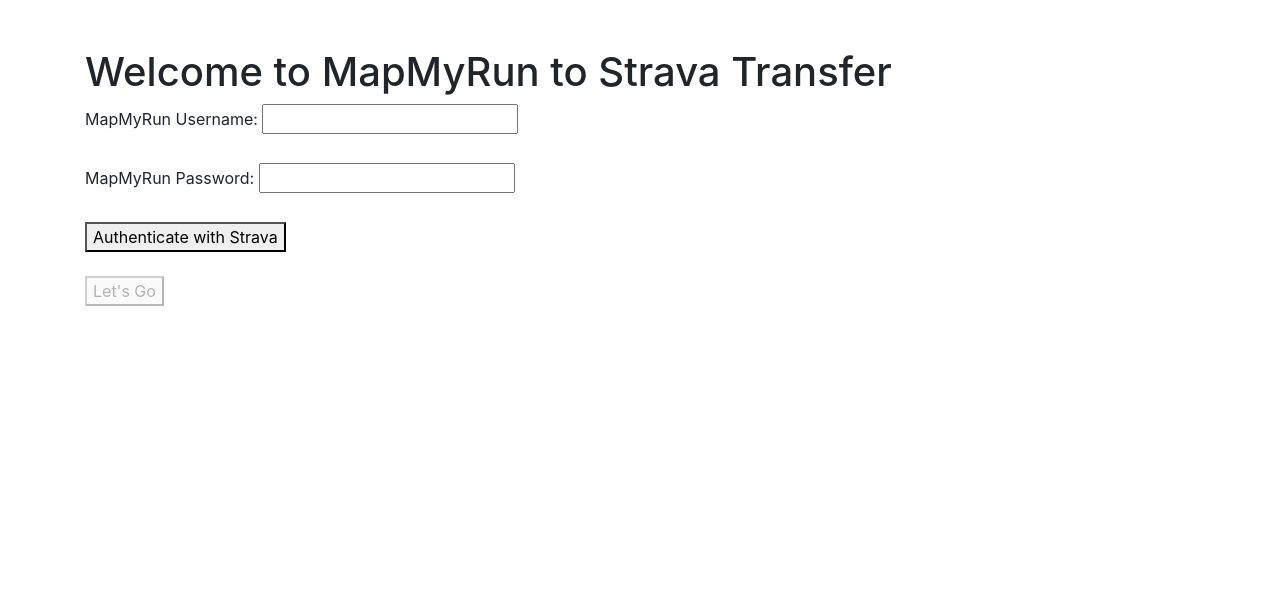
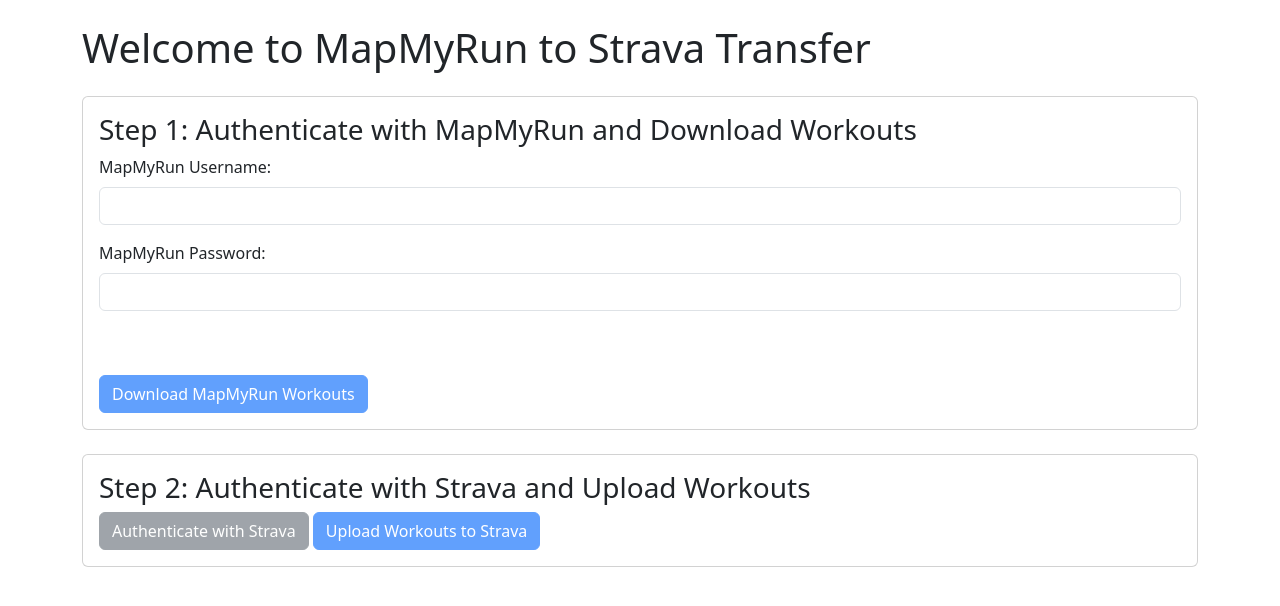
Before and after one commit to arianagoldstein/mapmyrun-to-strava, a Flask app: page / in a window 1280 px wide. Shown: the top 606 px of the page. Run offline with Flask 3, Linux system fonts and the light colour scheme; some libraries are stand-ins or nearby versions.

Commit message:
Styled with Boostrap, implemented dynamic progress bar for downloads

```diff
--- a/app/routes.py
+++ b/app/routes.py
@@ -1,10 +1,10 @@
 import time
 from flask import Blueprint, render_template, request, redirect, session, url_for, jsonify
-from src import download_mapmyrun, upload_strava
 import os
 import requests
+import threading
 from dotenv import load_dotenv
-from src.download_mapmyrun import download_mapmyrun_data
+from src.download_mapmyrun import download_mapmyrun_data, get_progress
 from src.upload_strava import upload_strava_data
 
 # Create a blueprint
@@ -76,36 +76,43 @@ def get_access_token():
     return session["strava_access_token"]
 
 
-@main.route("/submit_transfer_info", methods=["POST"])
-def submit_transfer_info():
+def download_workouts(username, password):
+    try:
+        download_mapmyrun_data(username, password)
+    except Exception as e:
+        print(f"Error downloading workouts: {str(e)}")
+
+@main.route("/download", methods=["POST"])
+def download():
     mapmyrun_username = request.form["mapmyrun_username"]
     mapmyrun_password = request.form["mapmyrun_password"]
 
     session["mapmyrun_username"] = mapmyrun_username
     session["mapmyrun_password"] = mapmyrun_password
 
-    return redirect(url_for("main.transfer"))
+    # Start workout download in the background
+    threading.Thread(target=download_workouts, args=(mapmyrun_username, mapmyrun_password)).start()
+
+    return jsonify({"status": "success", "message": "Download started successfully."})
 
 
-@main.route("/transfer", methods=["POST"])
-def transfer():
+@main.route("/upload", methods=["POST"])
+def upload():
     if "strava_access_token" in session:
-        mapmyrun_username = request.form["mapmyrun_username"]
-        mapmyrun_password = request.form["mapmyrun_password"]
         strava_access_token = get_access_token()
 
-        session["mapmyrun_username"] = mapmyrun_username
-        session["mapmyrun_password"] = mapmyrun_password
+        # Upload workouts to Strava
+        print("About to upload workouts to Strava")
+        try:
+            upload_strava_data(strava_access_token)
+            return jsonify({"status": "success", "message": "Workouts uploaded successfully."})
+        except Exception as e:
+            return jsonify({"status": "error", "message": str(e)})
+    else:
+        return jsonify({"status": "error", "message": "Please authenticate with Strava first!"})
 
-        # Download workouts from MapMyRun
-        print("About to download workouts from MapMyRun")
-        download_mapmyrun_data(mapmyrun_username, mapmyrun_password)
 
-        print("About to upload workouts to Strava")
-        upload_strava_data(strava_access_token)
-
-        return redirect(url_for("main.home"))
-
-    else:
-        print("Please authenticate with Strava first!")
-        return redirect(url_for("main.home"))
+@main.route("/download_progress")
+def download_progress():
+    progress = get_progress()
+    return jsonify({"progress": progress})
--- a/app/templates/index.html
+++ b/app/templates/index.html
@@ -2,23 +2,32 @@
 <html lang="en">
 <head>
     <meta charset="utf-8">
-    <meta name="viewport" content="width=device-width, initial-scale=1, shrink-to-fit=no">
+    <meta name="viewport" content="width=device-width, initial-scale=1">
     <title>MapMyRun to Strava Transfer</title>
+    <link href="https://cdn.jsdelivr.net/npm/bootstrap@5.3.3/dist/css/bootstrap.min.css" rel="stylesheet" integrity="sha384-QWTKZyjpPEjISv5WaRU9OFeRpok6YctnYmDr5pNlyT2bRjXh0JMhjY6hW+ALEwIH" crossorigin="anonymous">
     <script>
-      function checkForm() {
+        let mapMyRunAuthenticated = false;
+        let stravaAuthenticated = strava_authenticated ? 'true' : 'false';
+
+        function checkStep1Form() {
             const username = document.getElementById('mapmyrun_username').value;
             const password = document.getElementById('mapmyrun_password').value;
-          const stravaAuthenticated = strava_authenticated ? "true" : "false";
-          const letsGoButton = document.getElementById('lets_go_button');
-          letsGoButton.disabled = !(username && password && stravaAuthenticated);
+            const downloadButton = document.getElementById('download_workouts_button');
+            downloadButton.disabled = !(username && password);
+        }
+
+        function updateStep2Buttons() {
+            const authenticateStravaButton = document.getElementById('authenticate_strava_button');
+            const uploadWorkoutsButton = document.getElementById('upload_workouts_button');
+
+            authenticateStravaButton.disabled = !mapMyRunAuthenticated;
+            uploadWorkoutsButton.disabled = !(mapMyRunAuthenticated && stravaAuthenticated);
         }
 
         // Function to save form data to localStorage
         function saveFormData() {
             const username = document.getElementById('mapmyrun_username').value;
             const password = document.getElementById('mapmyrun_password').value;
-
-            // Save username and password to localStorage
             localStorage.setItem('mapmyrunUsername', username);
             localStorage.setItem('mapmyrunPassword', password);
         }
@@ -27,94 +36,147 @@
         function loadFormData() {
             const username = localStorage.getItem('mapmyrunUsername');
             const password = localStorage.getItem('mapmyrunPassword');
-
-            // Set input values if saved data exists
-            if (username) {
-                document.getElementById('mapmyrun_username').value = username;
+            if (username) document.getElementById('mapmyrun_username').value = username;
+            if (password) document.getElementById('mapmyrun_password').value = password;
         }
-            if (password) {
-                document.getElementById('mapmyrun_password').value = password;
-            }
-        }
-
 
         // Call loadFormData function on page load
         window.onload = function() {
             loadFormData();
-            checkForm();  // Check form status on page load
+            checkStep1Form();
+            updateStep2Buttons();
         };
+    </script>
 
-    </script>
-    <link rel="stylesheet" href="https://stackpath.bootstrapcdn.com/bootstrap/4.3.1/css/bootstrap.min.css">
+    <style>
+        #download_progress {
+            position: relative;
+            height: 20px;
+            overflow: hidden;
+        }
+        #download_progress_bar {
+            position: absolute;
+            top: 0;
+            left: 0;
+            height: 100%;
+            min-width: 4em;  /* Ensure it's visible even at very low percentages */
+        }
+    </style>
+
 </head>
 <body>
     <div class="container">
-      <h1 class="mt-5">Welcome to MapMyRun to Strava Transfer</h1>
+        <h1 class="mb-4 mt-4">Welcome to MapMyRun to Strava Transfer</h1>
 
-      <form method="POST" action="/transfer" oninput="checkForm()">
-        <label for="mapmyrun_username">MapMyRun Username:</label>
-        <input type="text" id="mapmyrun_username" name="mapmyrun_username" required><br><br>
+        <!-- Step 1: Authenticate with MapMyRun -->
+         <div class="card mb-4">
+            <div class="card-body">
+                <h3 class="card-title">Step 1: Authenticate with MapMyRun and Download Workouts</h3>
+                <form method="POST" oninput="checkStep1Form(); saveFormData();">
 
-        <label for="mapmyrun_password">MapMyRun Password:</label>
-        <input type="password" id="mapmyrun_password" name="mapmyrun_password" required><br><br>
-
-        <button type="button" onclick="window.location.href='/login'">Authenticate with Strava</button>
-        {% if strava_authenticated %}
-            <span style="color: green;">&#10004;</span>
-        {% endif %}<br><br>
-
-        <button type="submit" id="lets_go_button" disabled>Let's Go</button>
+                    <div class="mb-3">
+                        <label for="mapmyrun_username" class="form-label">MapMyRun Username:</label>
+                        <input type="text" id="mapmyrun_username" name="mapmyrun_username" class="form-control" required>
+                    </div>
+                    <div class="mb-3">
+                        <label for="mapmyrun_password" class="form-label">MapMyRun Password:</label>
+                        <input type="password" id="mapmyrun_password" name="mapmyrun_password" class="form-control" required><br><br>
+                    </div>
+                    <button type="button" id="download_workouts_button" class="btn btn-primary" onclick="startDownloadWorkouts()" disabled>Download MapMyRun Workouts</button>
                 </form>
 
+                <div class="progress mt-4" id="download_progress" style="display: none;">
+                    <div id="download_progress_bar" class="progress-bar progress-bar-striped progress-bar-animated" role="progressbar" style="width: 0%;" aria-valuenow="0" aria-valuemin="0" aria-valuemax="100">0%</div>
+                </div>
+
+            </div>
+        </div> <!-- End of Step 1 card -->
+
+        <!-- Step 2: Authenticate with Strava -->
+        <div class="card">
+            <div class="card-body">
+                <h3 class="card-title">Step 2: Authenticate with Strava and Upload Workouts</h3>
+
+                <button type="button" id="authenticate_strava_button" class="btn btn-secondary" onclick="window.location.href='/login'" disabled>Authenticate with Strava</button>
+                <button type="button" id="upload_workouts_button" class="btn btn-primary" onclick="startUploadWorkouts()" disabled>Upload Workouts to Strava</button>
+
+                <div class="progress mt-4" id="upload_progress" style="display: none;">
+                    <div id="upload_progress_bar" class="progress-bar progress-bar-striped progress-bar-animated" role="progressbar" style="width: 0%;" aria-valuenow="0" aria-valuemin="0" aria-valuemax="100"></div>
+                </div>
+
+            </div>
+        </div>  <!-- End of Step 2 card -->
+
+    </div>
+
+    <script src="https://code.jquery.com/jquery-3.6.0.min.js"></script>
+    <script>
+        function startDownloadWorkouts() {
+            document.getElementById('download_progress').style.display = 'block';
+            $.ajax({
+                url: '/download',
+                method: 'POST',
+                data: {
+                    mapmyrun_username: document.getElementById('mapmyrun_username').value,
+                    mapmyrun_password: document.getElementById('mapmyrun_password').value
+                },
+                success: function(response) {
+                  if (response.status === "success") {
+                    // Poll for progress updates
+                    pollDownloadProgress();
+                  } else {
+                    $('#status').html('Error during download.');
+                  }
+                },
+                error: function() {
+                    $('#status').html('Error during download.');
+                }
+            });
+        }
 
 
-      <!-- <form id="transfer-form" method="POST" action="/transfer">
-        <div class="form-group">
-          <label for="mapmyrun_username">MapMyRun Username</label>
-          <input type="text" class="form-control" id="mapmyrun_username" name="mapmyrun_username" required>
-        </div>
-        <div class="form-group">
-          <label for="mapmyrun_password">MapMyRun Password</label>
-          <input type="password" class="form-control" id="mapmyrun_password" name="mapmyrun_password" required>
-        </div>
+        function pollDownloadProgress() {
+            $.ajax({
+                url: '/download_progress',
+                method: 'GET',
+                success: function(response) {
+                    // Update progress bar
+                    const percentage = parseFloat(response.progress).toFixed(2);
+                    const progressBar = $('#download_progress_bar');
 
-        {% if strava_authenticated %}
-        <p style="color: green;">Successfully authenticated with Strava! <span>&#10004;</span></p>
-        {% endif %}
+                    progressBar.css('width', percentage + '%')
+                                .attr('aria-valuenow', percentage)
+                                .text(percentage + '%');
 
-        <form action="/login" method="GET">
-            <button type="submit">Authenticate with Strava</button>
-        </form>
-
-
-        <button type="submit" class="btn btn-primary">Let's Go</button>
-      </form> -->
-
-
-
-      <div class="progress mt-4" style="display: none;">
-        <div class="progress-bar" role="progressbar" style="width: 0%;" aria-valuenow="0" aria-valuemin="0" aria-valuemax="100"></div>
-      </div>
-      <div id="status" class="mt-4"></div>
-    </div>
-    <script src="https://code.jquery.com/jquery-3.3.1.min.js"></script>
-    <script>
-      $('#transfer-form').on('submit', function(event) {
-        event.preventDefault();
-        $('.progress').show();
-        $.ajax({
-          url: '/transfer',
-          method: 'POST',
-          data: $(this).serialize(),
-          success: function(response) {
-            $('#status').html(response.status);
-            $('.progress-bar').css('width', '100%').attr('aria-valuenow', 100);
+                    if (percentage < 100) {
+                        setTimeout(pollDownloadProgress, 5000); // Poll every 5 seconds
+                    } else {
+                        $('#status').html('Download complete!');
+                        mapMyRunAuthenticated = true;
+                        updateStep2Buttons();
+                    }
                 },
                 error: function() {
-            $('#status').html('Error during transfer.');
+                    $('#status').html('Error fetching progress.');
                 }
             });
+        }
+
+        function startUploadWorkouts() {
+            document.getElementById('upload_progress').style.display = 'block';
+            $.ajax({
+                url: '/upload',
+                method: 'POST',
+                success: function(response) {
+                    // Update progress bar
+                    $('.progress-bar').css('width', '100%').attr('aria-valuenow', 100);
+                    $('#status').html('Workouts uploaded successfully!');
+                },
+                error: function() {
+                    $('#status').html('Error during upload.');
+                }
             });
+        }
     </script>
 </body>
 </html>
```
Also changed, not shown: src/download_mapmyrun.py (+23 -2 lines), src/__init__.py (deleted). Lines whose indentation alone changed are shown as unchanged.
